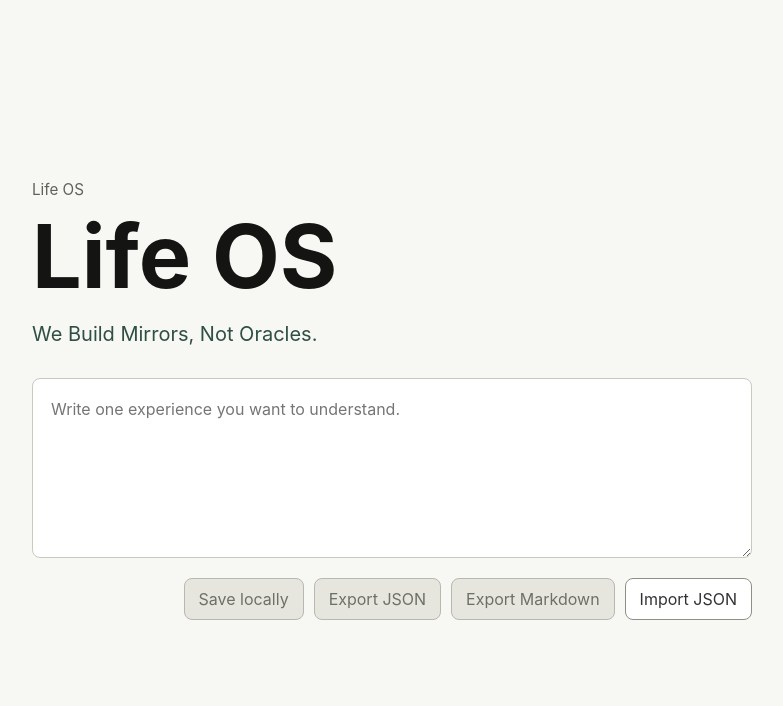
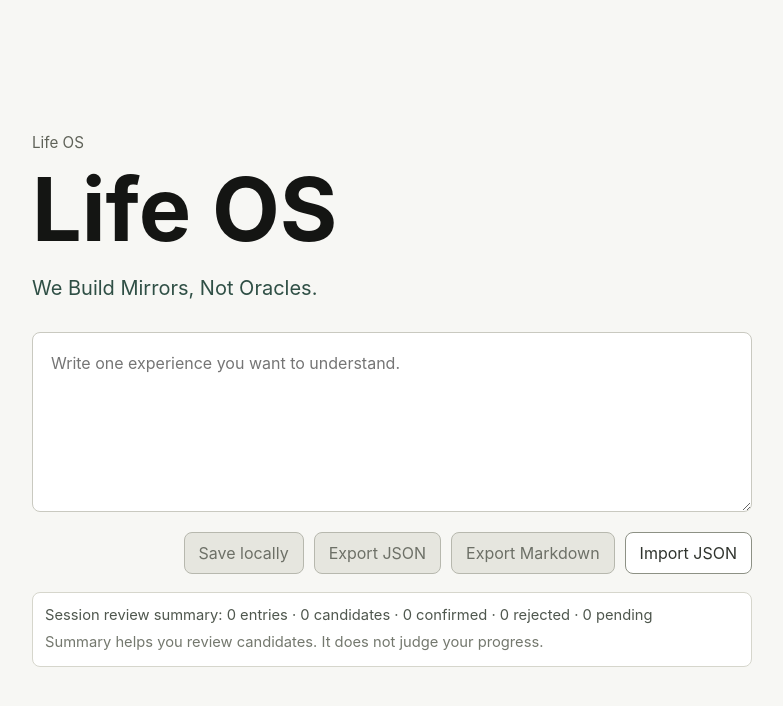
Before and after one commit to mattlin715/life-os, a React (Vite) app: page / in a window 1280 px wide. Shown: the top 706 px of the page, without its empty margins (248-1031 px from the left). Built offline with nearby package versions, Linux system fonts and the light colour scheme.

Commit message:
Add session evidence review summary

```diff
--- a/src/app/App.tsx
+++ b/src/app/App.tsx
@@ -8,6 +8,10 @@ import {
 } from "../shared/export/experienceExport";
 import type { ExperienceExportFormat } from "../shared/export/types";
 import { parseExperienceImportJson } from "../shared/import/experienceImport";
+import {
+  combineEvidenceCandidateSummaries,
+  summarizeEvidenceCandidates,
+} from "../shared/evidence/evidenceSummary";
 import { createLocalEvidenceStore } from "../shared/storage";
 import { placeholderProvider } from "../ai/providers/placeholderProvider";
 import type {
@@ -151,6 +155,15 @@ export function App() {
     useState<EvidenceCandidateEditState | null>(null);
   const [editingEntryId, setEditingEntryId] = useState<string | null>(null);
   const [editingBody, setEditingBody] = useState("");
+  const evidenceSessionSummary = useMemo(
+    () =>
+      combineEvidenceCandidateSummaries(
+        Object.values(evidenceCandidatesByEntryId).map((candidates) =>
+          summarizeEvidenceCandidates(candidates),
+        ),
+      ),
+    [evidenceCandidatesByEntryId],
+  );
 
   const refreshEntries = useCallback(async () => {
     try {
@@ -468,11 +481,25 @@ export function App() {
         {portabilityStatus ? (
           <p className="export-status">{portabilityStatus}</p>
         ) : null}
+        <section className="session-summary" aria-label="Evidence session summary">
+          <p>
+            Session review summary: {entries.length} entries ·{" "}
+            {evidenceSessionSummary.total} candidates ·{" "}
+            {evidenceSessionSummary.confirmed} confirmed ·{" "}
+            {evidenceSessionSummary.rejected} rejected ·{" "}
+            {evidenceSessionSummary.pending} pending
+          </p>
+          <p>
+            Summary helps you review candidates. It does not judge your progress.
+          </p>
+        </section>
         {entries.length > 0 ? (
           <section className="entry-list" aria-label="Saved experiences">
             {entries.map((entry) => {
               const evidenceCandidates =
                 evidenceCandidatesByEntryId[entry.id] ?? [];
+              const evidenceSummary =
+                summarizeEvidenceCandidates(evidenceCandidates);
 
               return (
                 <article className="entry" key={entry.id}>
@@ -540,6 +567,12 @@ export function App() {
                     </div>
                     {evidenceCandidates.length > 0 ? (
                       <>
+                        <p className="review-summary">
+                          Review summary: {evidenceSummary.total} candidates ·{" "}
+                          {evidenceSummary.confirmed} confirmed ·{" "}
+                          {evidenceSummary.rejected} rejected ·{" "}
+                          {evidenceSummary.pending} pending
+                        </p>
                         <p className="evidence-note">
                           You can edit candidates before confirming. They are not
                           facts until you accept them.
--- /dev/null
+++ b/src/shared/evidence/evidenceSummary.ts
@@ -0,0 +1,53 @@
+import type { EvidenceCandidate } from "../../types/domain";
+
+export interface EvidenceCandidateSummary {
+  total: number;
+  confirmed: number;
+  rejected: number;
+  pending: number;
+}
+
+export function summarizeEvidenceCandidates(
+  candidates: EvidenceCandidate[],
+): EvidenceCandidateSummary {
+  return candidates.reduce<EvidenceCandidateSummary>(
+    (summary, candidate) => {
+      summary.total += 1;
+
+      if (candidate.status === "confirmed") {
+        summary.confirmed += 1;
+      } else if (candidate.status === "rejected") {
+        summary.rejected += 1;
+      } else {
+        summary.pending += 1;
+      }
+
+      return summary;
+    },
+    {
+      total: 0,
+      confirmed: 0,
+      rejected: 0,
+      pending: 0,
+    },
+  );
+}
+
+export function combineEvidenceCandidateSummaries(
+  summaries: EvidenceCandidateSummary[],
+): EvidenceCandidateSummary {
+  return summaries.reduce<EvidenceCandidateSummary>(
+    (total, summary) => ({
+      total: total.total + summary.total,
+      confirmed: total.confirmed + summary.confirmed,
+      rejected: total.rejected + summary.rejected,
+      pending: total.pending + summary.pending,
+    }),
+    {
+      total: 0,
+      confirmed: 0,
+      rejected: 0,
+      pending: 0,
+    },
+  );
+}
--- a/src/styles.css
+++ b/src/styles.css
@@ -175,6 +175,27 @@ button:focus-visible {
   word-break: break-word;
 }
 
+.session-summary {
+  margin-top: 18px;
+  border: 1px solid #d6d6cc;
+  border-radius: 8px;
+  padding: 12px;
+  background: #ffffff;
+}
+
+.session-summary p,
+.review-summary {
+  margin: 0;
+  color: #4f574e;
+  font-size: 0.92rem;
+  line-height: 1.45;
+}
+
+.session-summary p + p {
+  margin-top: 6px;
+  color: #74786e;
+}
+
 .evidence-review {
   margin-top: 16px;
   border-top: 1px solid #e2e2d8;
@@ -191,6 +212,10 @@ button:focus-visible {
 
 .session-note {
   color: #74786e;
+}
+
+.review-summary {
+  margin-top: 12px;
 }
 
 .candidate-list {
```
Also changed, not shown: 1 other file (tests, documents, lock files or other folders).
